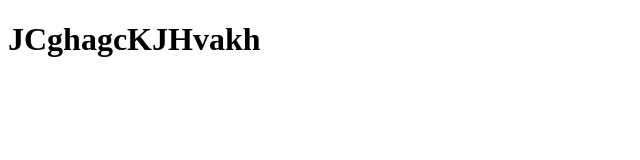
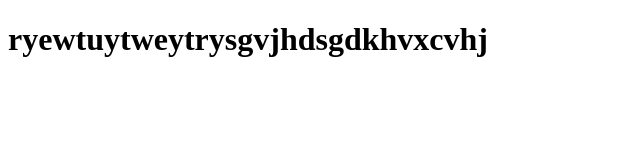
Before and after one commit to modhzaid4/project, a plain HTML site: page index.html in a window 1280 px wide. Shown: the whole page, without its empty margins (0-640 px from the left). Drawn offline with Linux system fonts and the light colour scheme.

Commit message:
second  commit

```diff
--- a/index.html
+++ b/index.html
@@ -6,6 +6,6 @@
     <title>Document</title>
 </head>
 <body>
-    <h1>JCghagcKJHvakh</h1>
+    <h1>ryewtuytweytrysgvjhdsgdkhvxcvhj</h1>
 </body>
 </html>
```
